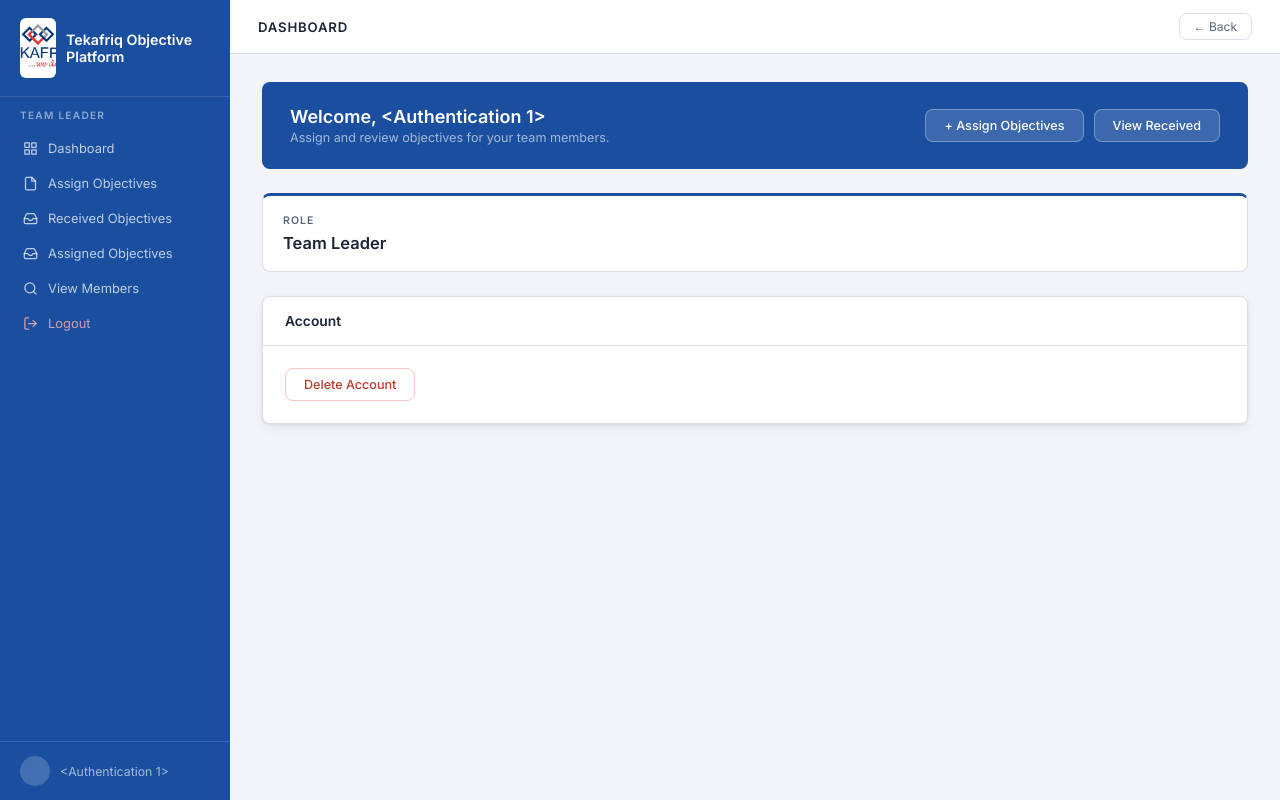
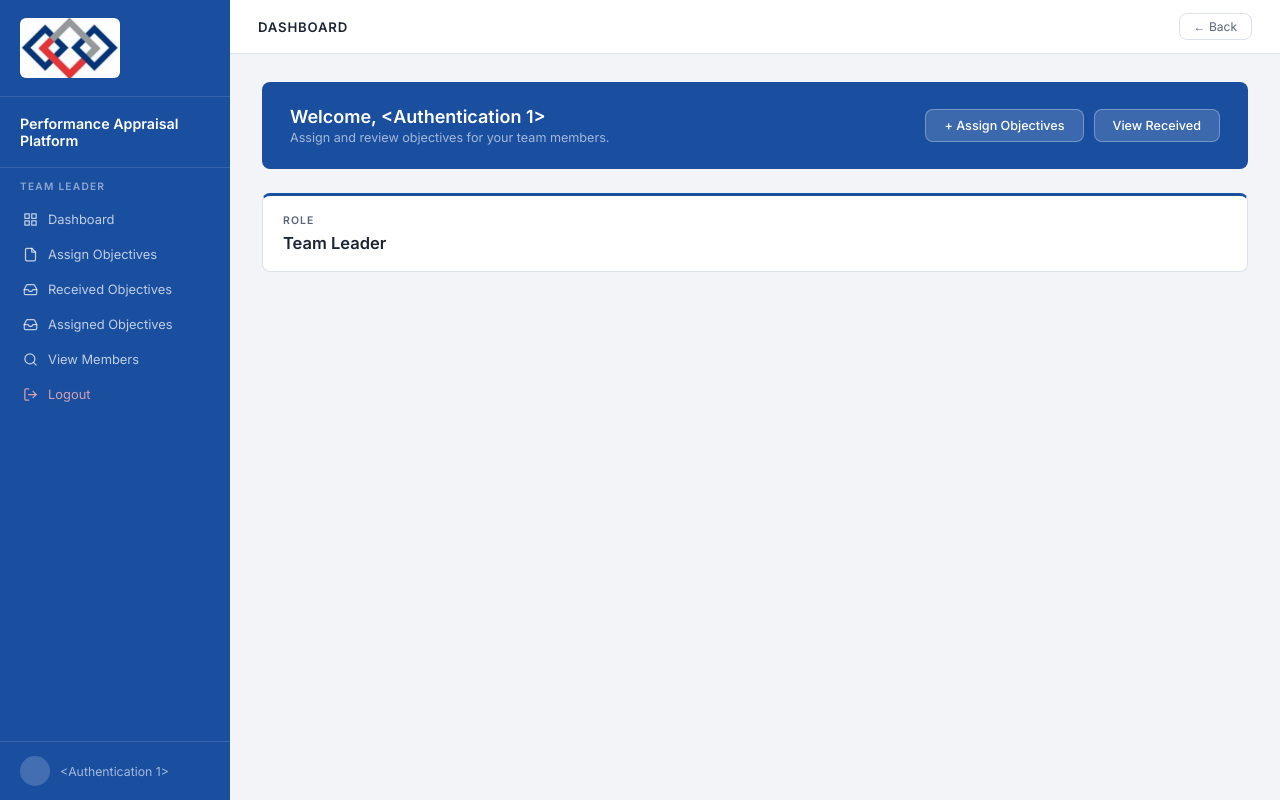
Before and after one commit to Innateability/project_2, a Flask app: template app/templates/home.html in a window 1280 px wide. Run offline with Flask 3, Linux system fonts and the light colour scheme; tables that the repository leaves empty hold one stand-in row (values such as "Sample post"); the template is opened without the code that fills it: values that come from a table or form of the project are taken from there, most other values are stand-ins (such as "Sample title", 1, 10 or a date in 2020).

Commit message:
corrected

```diff
--- a/app/static/style.css
+++ b/app/static/style.css
@@ -46,7 +46,7 @@ body { font-family: 'Inter', sans-serif; background: var(--ash); color: var(--te
 
 .sidebar-logo {
     height: 60px;
-    width: 36px;
+    width: 100px;
     border-radius: 6px;
     object-fit: cover;
 }
--- a/app/templates/base.html
+++ b/app/templates/base.html
@@ -4,7 +4,7 @@
     <meta charset="UTF-8">
     <meta name="viewport" content="width=device-width, initial-scale=1.0">
     <link rel="stylesheet" href="{{ url_for('static', filename='style.css') }}">
-    <title>{{ page_title }} | Tekafriq Objective Platform</title>
+    <title>{{ page_title }} | Performance Appraisal Platform</title>
 </head>
 <body>
 
@@ -13,7 +13,9 @@
     <aside class="sidebar">
         <div class="sidebar-brand">
             <img src="{{ url_for('static', filename='images/logo.jpg') }}" alt="Logo" class="sidebar-logo">
-            <span class="sidebar-title">Tekafriq Objective Platform</span>
+        </div>
+        <div class="sidebar-brand">
+            <span class="sidebar-title">Performance Appraisal Platform</span>
         </div>
         <div class="sidebar-role">
             {% if state == 'admin' %}Administrator
--- a/app/templates/delete_account.html
+++ b/app/templates/delete_account.html
@@ -10,9 +10,9 @@
                 <h3>Are you sure?</h3>
                 <p>Once deleted, your account cannot be recovered.</p>
                 <div style="display:flex;gap:10px;justify-content:center">
-                    <form method="POST">
+                    <!-- <form method="POST">
                         <button type="submit" class="btn btn-danger">Yes, Delete My Account</button>
-                    </form>
+                    </form> -->
                     {% if state == 'admin' %}<a href="{{ url_for('admin.home') }}" class="btn btn-outline">Cancel</a>
                     {% elif state == 'team_leader' %}<a href="{{ url_for('team_leader.home') }}" class="btn btn-outline">Cancel</a>
                     {% else %}<a href="{{ url_for('employee.home') }}" class="btn btn-outline">Cancel</a>{% endif %}
--- a/app/templates/home.html
+++ b/app/templates/home.html
@@ -34,16 +34,4 @@
     </div>
     {% endif %}
 </div>
-<div class="card">
-    <div class="card-header"><span class="card-title">Account</span></div>
-    <div class="card-body" style="display:flex;gap:10px;flex-wrap:wrap">
-        {% if state == 'admin' %}
-        <a href="{{ url_for('admin.delete_account') }}" class="btn btn-outline text-red" style="border-color:#f5c6c2">Delete Account</a>
-        {% elif state == 'team_leader' %}
-        <a href="{{ url_for('team_leader.delete_account') }}" class="btn btn-outline text-red" style="border-color:#f5c6c2">Delete Account</a>
-        {% else %}
-        <a href="{{ url_for('employee.delete_account') }}" class="btn btn-outline text-red" style="border-color:#f5c6c2">Delete Account</a>
-        {% endif %}
-    </div>
-</div>
 {% endblock %}
--- a/app/templates/login.html
+++ b/app/templates/login.html
@@ -4,7 +4,7 @@
 <div class="auth-page">
     <div class="auth-left">
         <img src="{{ url_for('static', filename='images/logo.jpg') }}" alt="Logo" class="auth-logo">
-        <h1 class="auth-heading">Tekafriq<br>Objective<br>Platform</h1>
+        <h1 class="auth-heading">Performance<br>Appraisal<br>Platform</h1>
         <div class="auth-divider"></div>
         <p class="auth-sub">Align your team around meaningful goals. Track performance and drive results.</p>
     </div>
```
Also changed, not shown: app/static/images/logo.jpg.
